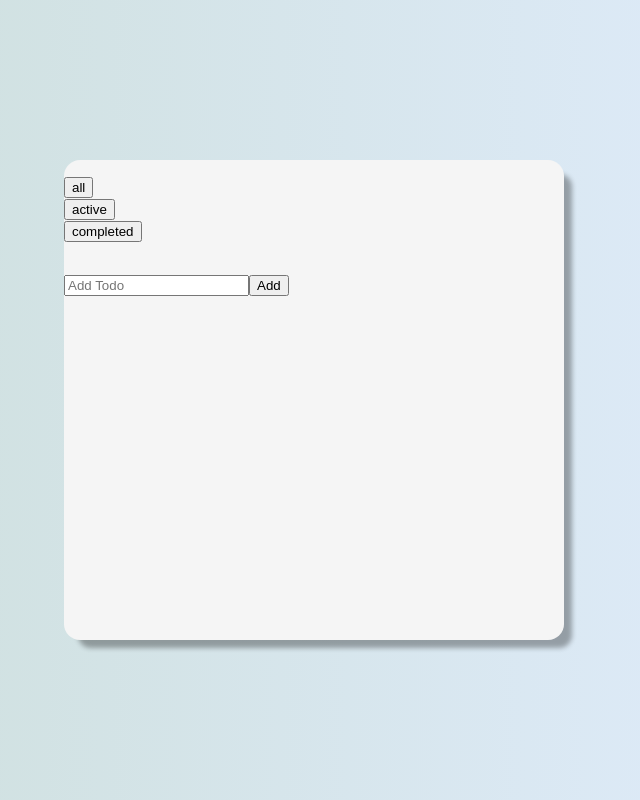
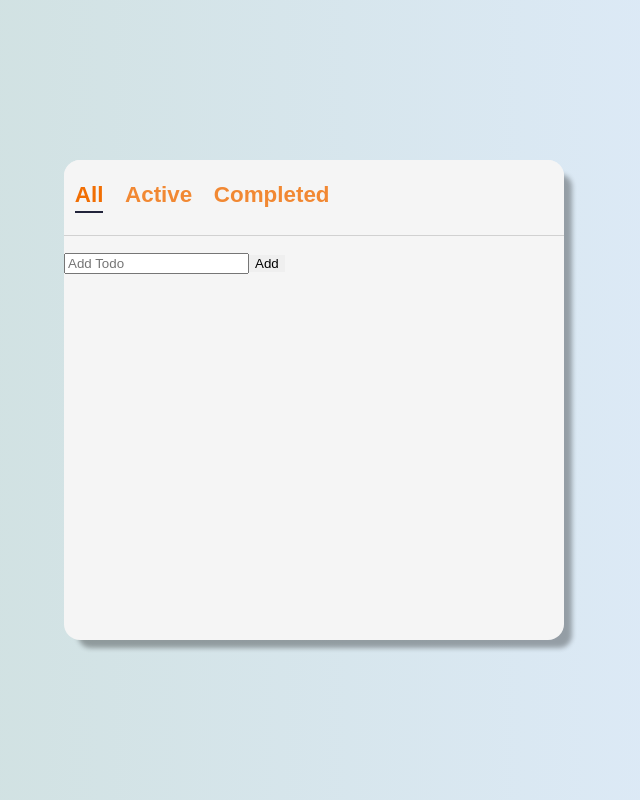
Before and after one commit to GCgang/react-study, a React (Create React App) app: page / in a window 1280 px wide. Shown: the whole page, without its empty margins (326-966 px from the left). Built offline with nearby package versions, Linux system fonts and the light colour scheme; the HTML template or start-up script is replaced by a standard one.

Commit message:
Feat: css-Header

```diff
--- a/package.json
+++ b/package.json
@@ -36,5 +36,6 @@
       "last 1 firefox version",
       "last 1 safari version"
     ]
-  }
+  },
+  "packageManager": "yarn@1.22.22+sha1.ac34549e6aa8e7ead463a7407e1c7390f61a6610"
 }
--- a/src/components/Header/Header.jsx
+++ b/src/components/Header/Header.jsx
@@ -1,10 +1,19 @@
+import styles from "./Header.module.css";
+
 export default function Header({ filters, filter, onFilterChange }) {
   return (
-    <header>
-      <ul>
+    <header className={styles.header}>
+      <ul className={styles.filters}>
         {filters.map((value, index) => (
           <li key={index}>
-            <button onClick={() => onFilterChange(value)}>{value}</button>
+            <button
+              className={`${styles.filter} ${
+                filter === value && styles.selected
+              }`}
+              onClick={() => onFilterChange(value)}
+            >
+              {value}
+            </button>
           </li>
         ))}
       </ul>
--- /dev/null
+++ b/src/components/Header/Header.module.css
@@ -0,0 +1,33 @@
+.header {
+  display: flex;
+  justify-content: space-between;
+  align-items: center;
+  background-color: var(--color-bg-dark);
+  border-bottom: 1px solid var(--color-grey);
+}
+
+.filters {
+  display: flex;
+}
+
+.filter {
+  font-size: 1.4rem;
+  margin: 0.3rem;
+  text-transform: capitalize;
+  background-color: transparent;
+  color: var(--color-accent);
+  opacity: 0.8;
+  font-weight: bold;
+}
+
+.filter:hover,
+.filter.selected {
+  opacity: 1;
+}
+
+.filter.selected:after {
+  content: "";
+  display: block;
+  margin-top: 0.2rem;
+  border: 1px solid var(--color-text);
+}
--- a/src/index.css
+++ b/src/index.css
@@ -32,6 +32,7 @@
   height: 60%;
   max-width: 500px;
   background-color: var(--color-bg-dark);
+  overflow: hidden;
   border-radius: 1rem;
   display: flex;
   flex-direction: column;
@@ -49,3 +50,8 @@
   list-style: none;
   padding-left: 0;
 }
+
+button {
+  outline: none;
+  border: none;
+}
```
Also changed, not shown: src/components/AddTodo/AddTodo.module.css (added), src/components/Todo/Todo.module.css (added), src/components/TodoList/TodoList.module.css (added).
